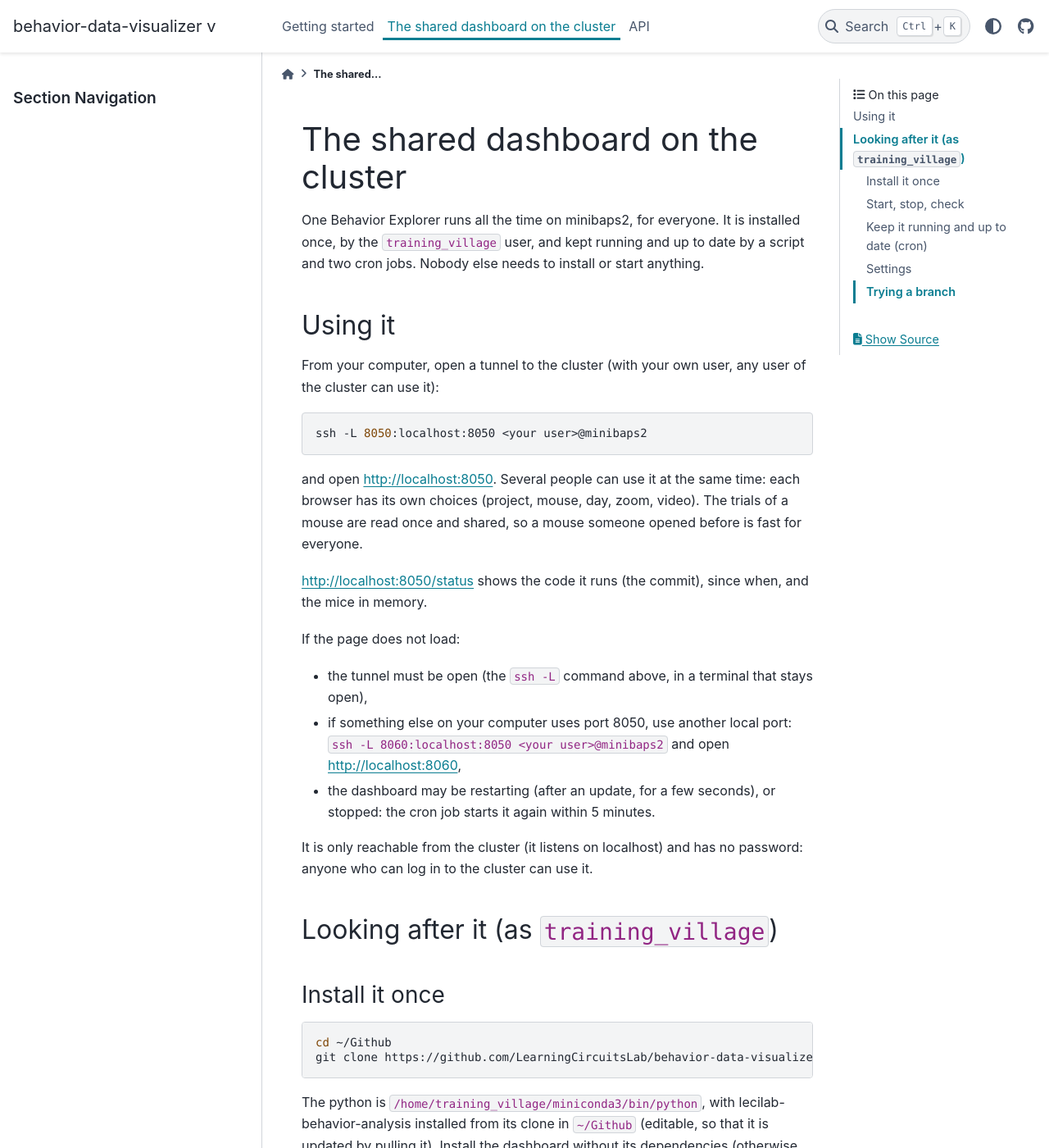
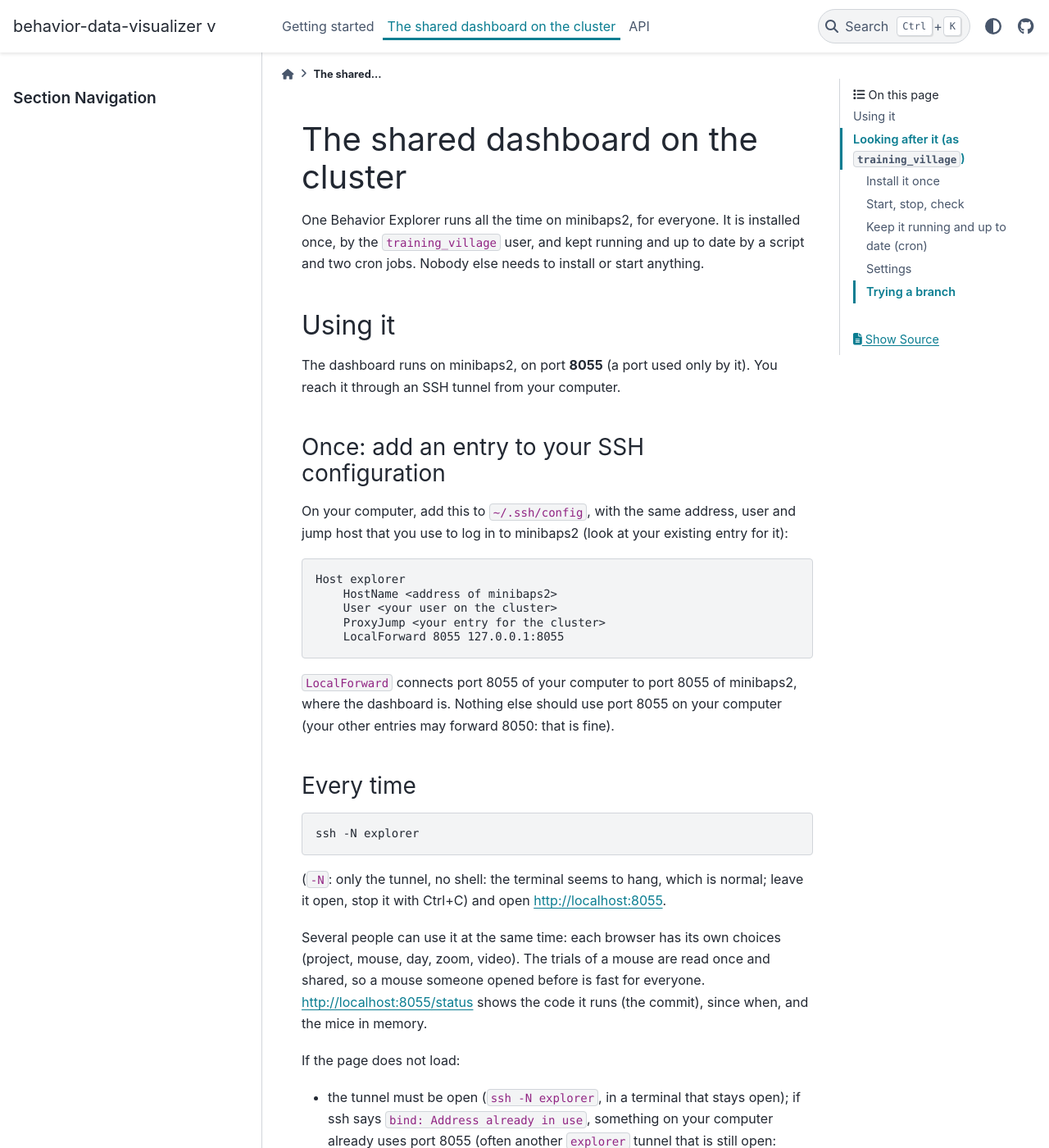
Before and after one commit to LearningCircuitsLab/behavior-data-visualizer, a Sphinx documentation site: the page built from docs/source/shared_dashboard.md, in a window 1280 px wide and 1400 px high. Shown: the whole window at 82% size. Built offline with Sphinx 7.4.7 and the PyData theme 0.15.4, drawn with Linux system fonts in a browser that asks for light colours; the version number could not be read and is left out; some of the changed text lies outside the part shown.

Commit message:
Shared dashboard on port 8055; guide: explorer ssh entry and the report python
- scripts/dashboard_service.sh: default port 8055 (8050 is left for
  personal dashboards and is forwarded by many existing ssh entries)
- shared_dashboard.md: connect with a one-time 'explorer' entry in
  ~/.ssh/config (LocalForward 8055) and 'ssh -N explorer'; use the python
  of the report conda environment by its full path (no activation needed)

Co-Authored-By: Claude Opus 5.5 <noreply@anthropic.com>

````diff
--- a/docs/source/shared_dashboard.md
+++ b/docs/source/shared_dashboard.md
@@ -7,28 +7,49 @@ anything.
 
 ## Using it
 
-From your computer, open a tunnel to the cluster (with your own user, any
-user of the cluster can use it):
+The dashboard runs on minibaps2, on port **8055** (a port used only by it).
+You reach it through an SSH tunnel from your computer.
+
+### Once: add an entry to your SSH configuration
+
+On your computer, add this to `~/.ssh/config`, with the same address, user
+and jump host that you use to log in to minibaps2 (look at your existing
+entry for it):
+
+```text
+Host explorer
+    HostName <address of minibaps2>
+    User <your user on the cluster>
+    ProxyJump <your entry for the cluster>
+    LocalForward 8055 127.0.0.1:8055
+```
+
+`LocalForward` connects port 8055 of your computer to port 8055 of
+minibaps2, where the dashboard is. Nothing else should use port 8055 on your
+computer (your other entries may forward 8050: that is fine).
+
+### Every time
 
 ```bash
-ssh -L 8050:localhost:8050 <your user>@minibaps2
+ssh -N explorer
 ```
 
-and open <http://localhost:8050>. Several people can use it at the same
-time: each browser has its own choices (project, mouse, day, zoom, video).
-The trials of a mouse are read once and shared, so a mouse someone opened
-before is fast for everyone.
+(`-N`: only the tunnel, no shell: the terminal seems to hang, which is
+normal; leave it open, stop it with Ctrl+C) and open
+<http://localhost:8055>.
 
-<http://localhost:8050/status> shows the code it runs (the commit), since
+Several people can use it at the same time: each browser has its own
+choices (project, mouse, day, zoom, video). The trials of a mouse are read
+once and shared, so a mouse someone opened before is fast for everyone.
+<http://localhost:8055/status> shows the code it runs (the commit), since
 when, and the mice in memory.
 
 If the page does not load:
 
-- the tunnel must be open (the `ssh -L` command above, in a terminal that
-  stays open),
-- if something else on your computer uses port 8050, use another local port:
-  `ssh -L 8060:localhost:8050 <your user>@minibaps2` and open
-  <http://localhost:8060>,
+- the tunnel must be open (`ssh -N explorer`, in a terminal that stays
+  open); if ssh says `bind: Address already in use`, something on your
+  computer already uses port 8055 (often another `explorer` tunnel that is
+  still open: close it),
 - the dashboard may be restarting (after an update, for a few seconds), or
   stopped: the cron job starts it again within 5 minutes.
 
@@ -44,14 +65,17 @@ cd ~/Github
 git clone https://github.com/LearningCircuitsLab/behavior-data-visualizer.git
 ```
 
-The python is `/home/training_village/miniconda3/bin/python`, with
+The python is the one of the `report` conda environment,
+`/home/training_village/miniconda3/envs/report/bin/python`. It is used by its
+full path, so the environment does not need to be activated (neither here nor
+in cron). Find it with `conda activate report; which python`. It runs with
 lecilab-behavior-analysis installed from its clone in `~/Github` (editable,
 so that it is updated by pulling it). Install the dashboard without its
 dependencies (otherwise pip would replace that lecilab-behavior-analysis with
 a copy from GitHub), and then its other dependencies:
 
 ```bash
-PY=/home/training_village/miniconda3/bin/python
+PY=/home/training_village/miniconda3/envs/report/bin/python
 $PY -m pip install -e ~/Github/lecilab-behavior-analysis
 $PY -m pip install -e ~/Github/behavior-data-visualizer --no-deps
 $PY -m pip install dash flask matplotlib numpy pandas plotly waitress
@@ -98,7 +122,7 @@ Environment variables (in the crontab, or exported before running the
 script):
 
 - `BDV_PYTHON`: the python (default: `python`),
-- `BDV_PORT`: the port (default: 8050),
+- `BDV_PORT`: the port (default: 8055; personal dashboards use 8050),
 - `BDV_CACHE_GB`: memory for the trials of the mice opened, all users together,
   in GB (default: 4; the trials of a mouse with a long history can take close
   to 1 GB),
@@ -106,11 +130,12 @@ script):
 
 ### Trying a branch
 
-Anyone can run their own dashboard (from their own clone) on another port,
-without stopping the shared one:
+Anyone can run their own dashboard (from their own clone) without stopping the
+shared one: it uses port 8050 by default (`--port` for another one):
 
 ```bash
-python behavior_data_visualizer/main.py --port 8060
+python behavior_data_visualizer/main.py
 ```
 
-and open a tunnel to that port.
+and open a tunnel to that port (e.g. `ssh -N -L 8050:127.0.0.1:8050 <your
+entry for minibaps2>`).
````
Also changed, not shown: other parts of docs/source/shared_dashboard.md (+2 -2 lines), README.md (+4 -4 lines), 1 other file.
